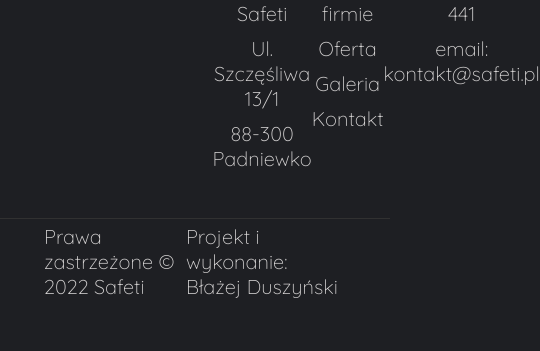
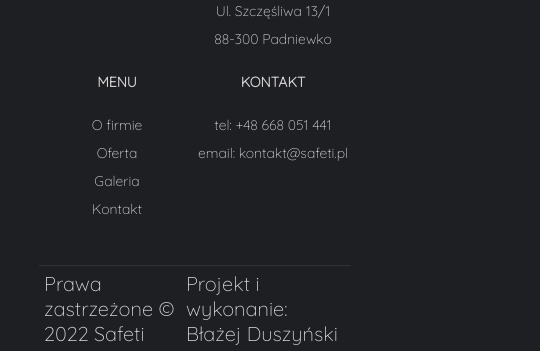
Before and after one commit to BlazejDuszynski/SafetiNew, a plain HTML site: page SafetiNew.html in a window 390 px wide. Shown: the part 8427-8778 px from the top of the page, 540 px wide, since content can reach past the window. Before the commit the page ends 8731 px from the top, so only its background shows below. Drawn offline with nearby package versions, Linux system fonts and the light colour scheme.

Commit message:
media queries added to footer section

```diff
--- a/SafetiNew.html
+++ b/SafetiNew.html
@@ -122,32 +122,30 @@
             <li class="opinions__item"></li>
         </ul>
     </section>
-    <section class="footer">
-        <footer>
-            <div display="inline-block">
+    <footer class="footer">
+        <div class="footer__item">
             <p><img class="footer__image" src="images/logo.PNG" alt="logo"></p>
             <p class="footer__text">Facebook</p>
         </div>
-            <div display="inline-block">
+        <div class="footer__item">
             <header class="footer__header">Adres firmy</header>
             <p class="footer__text">Safeti</p>
             <p class="footer__text">Ul. Szczęśliwa 13/1</p>
             <p class="footer__text">88-300 Padniewko</p>
         </div>
-            <div display="inline-block">
+        <div class="footer__item">
             <header class="footer__header">Menu</header>
             <p class="footer__text"><a class="footer__text--navLink" href="#">O firmie</a> </p>
             <p class="footer__text"><a class="footer__text--navLink" href="#">Oferta</a> </p>
             <p class="footer__text"><a class="footer__text--navLink" href="#">Galeria</a> </p>
             <p class="footer__text"><a class="footer__text--navLink" href="#">Kontakt</a> </p>
         </div>
-            <div display="inline-block">
+        <div class="footer__item">
             <header class="footer__header">Kontakt</header>
             <p class="footer__text">tel: +48 668 051 441</p>
             <p class="footer__text">email: kontakt@safeti.pl</p>
         </div>
     </footer>
-    </section>
     <section class="bottom">
         <div class="bottom__container">
             <p>Prawa zastrzeżone © 2022 Safeti</p>
--- a/css/footer.css
+++ b/css/footer.css
@@ -1,25 +1,40 @@
 .footer {
     background-color: rgba(30, 31, 35, 255);
-    width: 100%;
+    width: 80%;
     height: auto;
+    padding: 5vh 0 5vh 0;
     color: rgb(211, 209, 209);
     border-bottom: 1px solid rgb(49, 49, 49);
     border-top: 1px solid rgb(49, 49, 49);
+    display: grid;
+    grid-template-columns: repeat(4, 1fr);
+    margin: 0 auto;
+    text-align: center;
 }
 
-footer {
-    display: grid;
-    grid-template-columns: repeat(4, 1fr);
-    width: 80%;
-    margin: 0 auto;
-    text-align: center;
-    padding: 5vh;
+@media (max-width: 950px) {
+    .footer {
+        font-size: 0.8em;
+    }
+}
+
+@media (max-width:800px) {
+    .footer {
+        font-size: 0.7em;
+    }
+}
+
+@media (max-width:600px) {
+    .footer {
+        grid-template-columns: repeat(2, 1fr);
+    }
+
 }
 
 .footer__header {
     text-transform: uppercase;
     font-weight: 900;
-    padding: 5px 0 30px 0;
+    padding: 20px;
 }
 
 .footer__text {
@@ -40,3 +55,7 @@ footer {
 .footer__text--navLink:hover {
     color: rgb(223, 100, 34);
 }
+
+.footer__item {
+    display: inline-block;
+}
```
Lines whose indentation alone changed are shown as unchanged.
